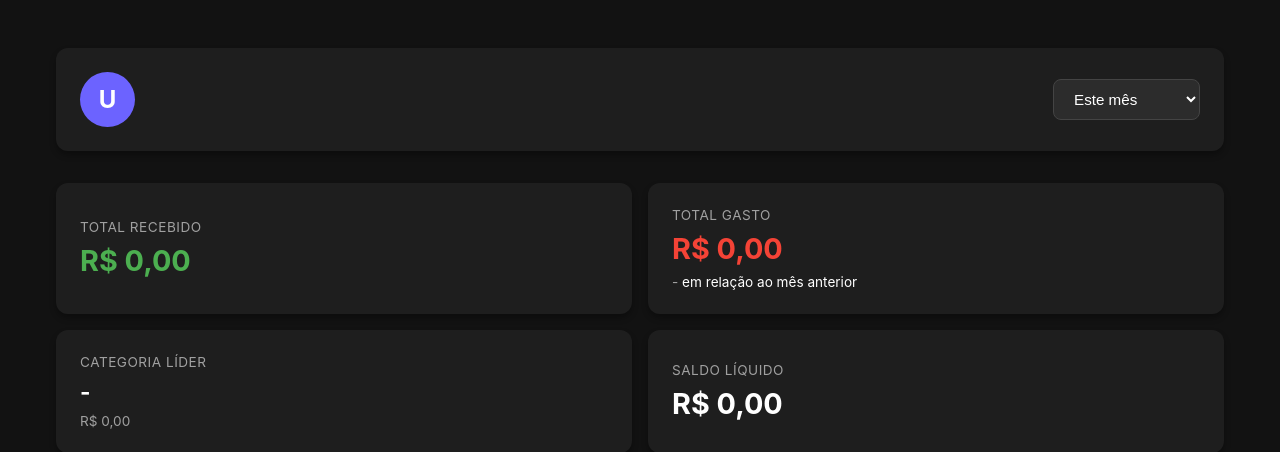
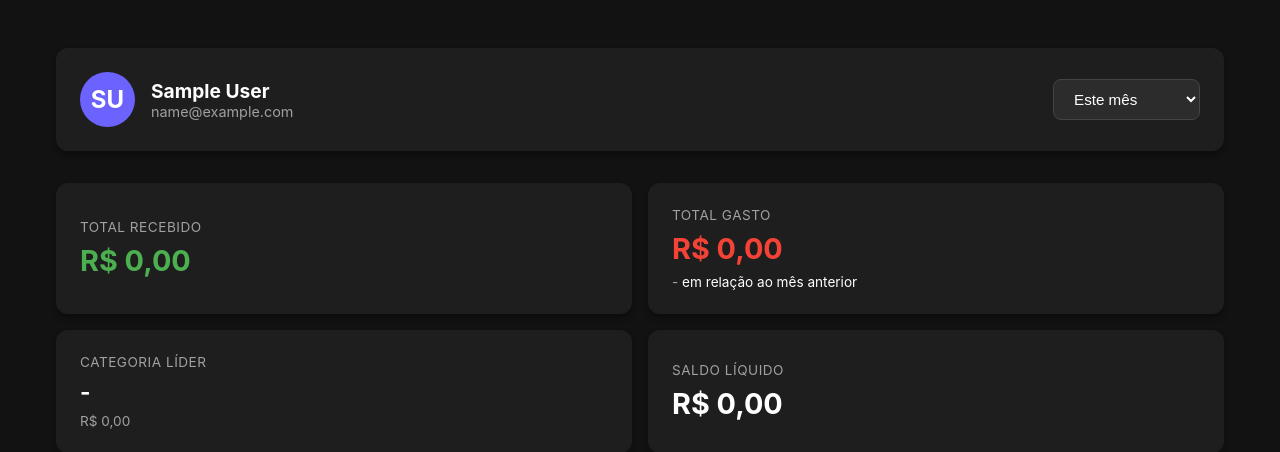
Before and after one commit to moreiraanaju/assistente-financeiro, a Django app: template dashboard/templates/dashboard/index.html in a window 1280 px wide. Shown: the top 452 px of the page. Run offline with Django 5.2, Linux system fonts and the light colour scheme; the template is opened without the code that fills it: most values are stand-ins (such as "Sample title", 1, 10 or a date in 2020); data that the repository does not hold is empty.

Commit message:
feat: adiciona identificador de usuario no dashboard principal

```diff
--- a/dashboard/templates/dashboard/index.html
+++ b/dashboard/templates/dashboard/index.html
@@ -272,8 +272,8 @@
     <div class="user-header">
         <div class="avatar" id="userAvatar"></div>
         <div class="user-info">
-            <h2>{{ request.user.first_name }} {{ request.user.last_name }}</h2>
-            <p>{{ request.user.email }}</p>
+            <h2>{{ user_display_name }}</h2>
+            <p>{{ user_email }}</p>
         </div>
         <select class="period-select" id="periodSelectCards">
             <option value="dia">Hoje</option>
@@ -364,11 +364,13 @@
 <script>
     document.addEventListener("DOMContentLoaded", function () {
         // Definir iniciais
-        const firstName = "{{ request.user.first_name|default:request.user.username|escapejs }}".trim();
-        const lastName = "{{ request.user.last_name|escapejs }}".trim();
+        const displayName = "{{ user_display_name|escapejs }}".trim();
         let initials = '';
-        if (firstName) initials += firstName.charAt(0);
-        if (lastName) initials += lastName.charAt(0);
+        if (displayName) {
+            const parts = displayName.split(' ');
+            if (parts.length > 0 && parts[0]) initials += parts[0].charAt(0);
+            if (parts.length > 1 && parts[parts.length - 1]) initials += parts[parts.length - 1].charAt(0);
+        }
         if (!initials) initials = 'U';
         document.getElementById('userAvatar').textContent = initials.toUpperCase();
 
--- a/dashboard/views.py
+++ b/dashboard/views.py
@@ -85,7 +85,18 @@ def get_date_range_cards(periodo, now=None):
 
 @login_required
 def dashboard_index(request):
-    context = {}
+    user = request.user
+    display_name = user.username
+    try:
+        if hasattr(user, 'profile') and user.profile and user.profile.name:
+            display_name = user.profile.name
+    except Exception:
+        pass
+
+    context = {
+        'user_display_name': display_name,
+        'user_email': user.email or "",
+    }
     return render(request, 'dashboard/index.html', context)
 
 @login_required
```
